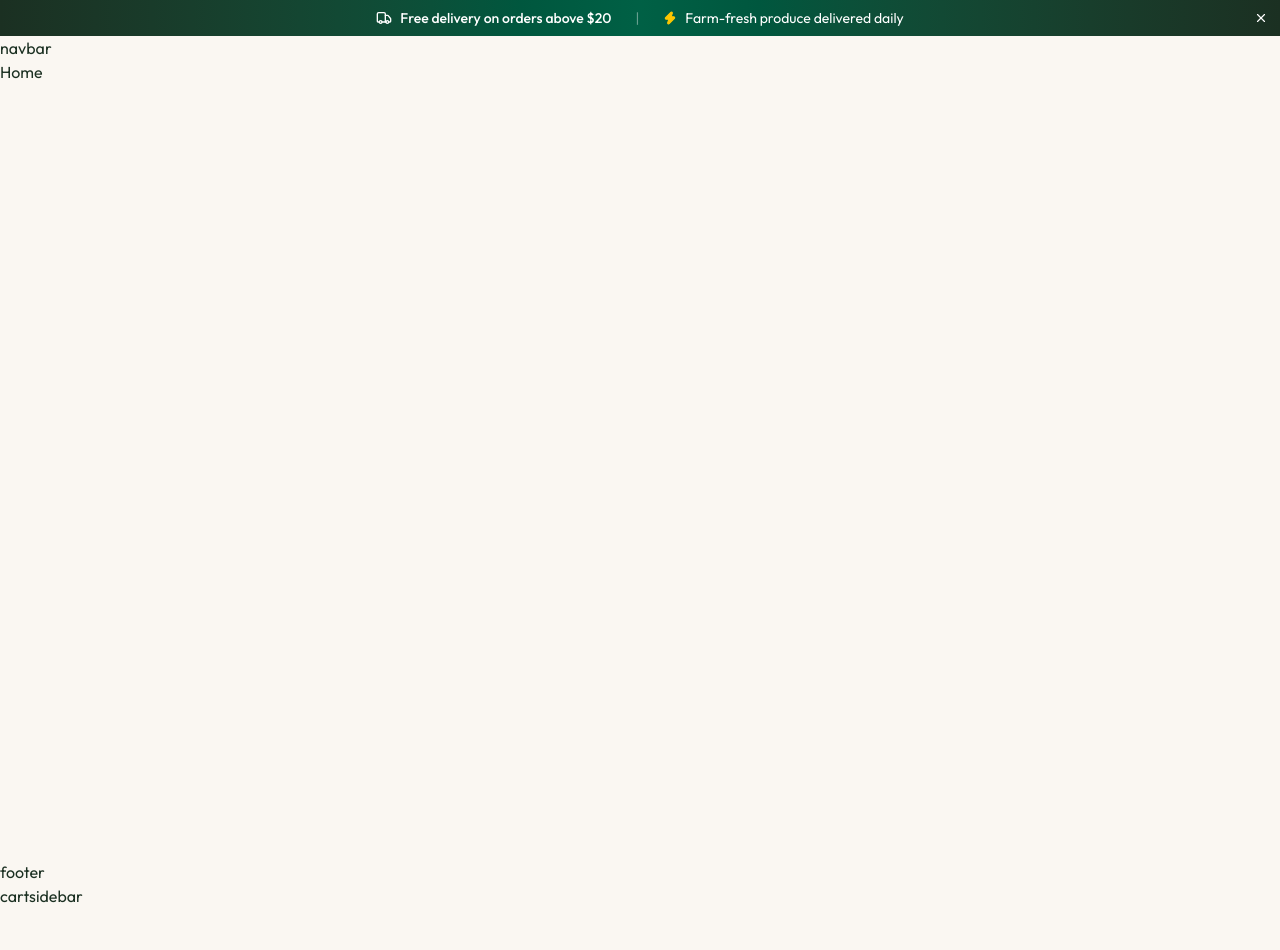
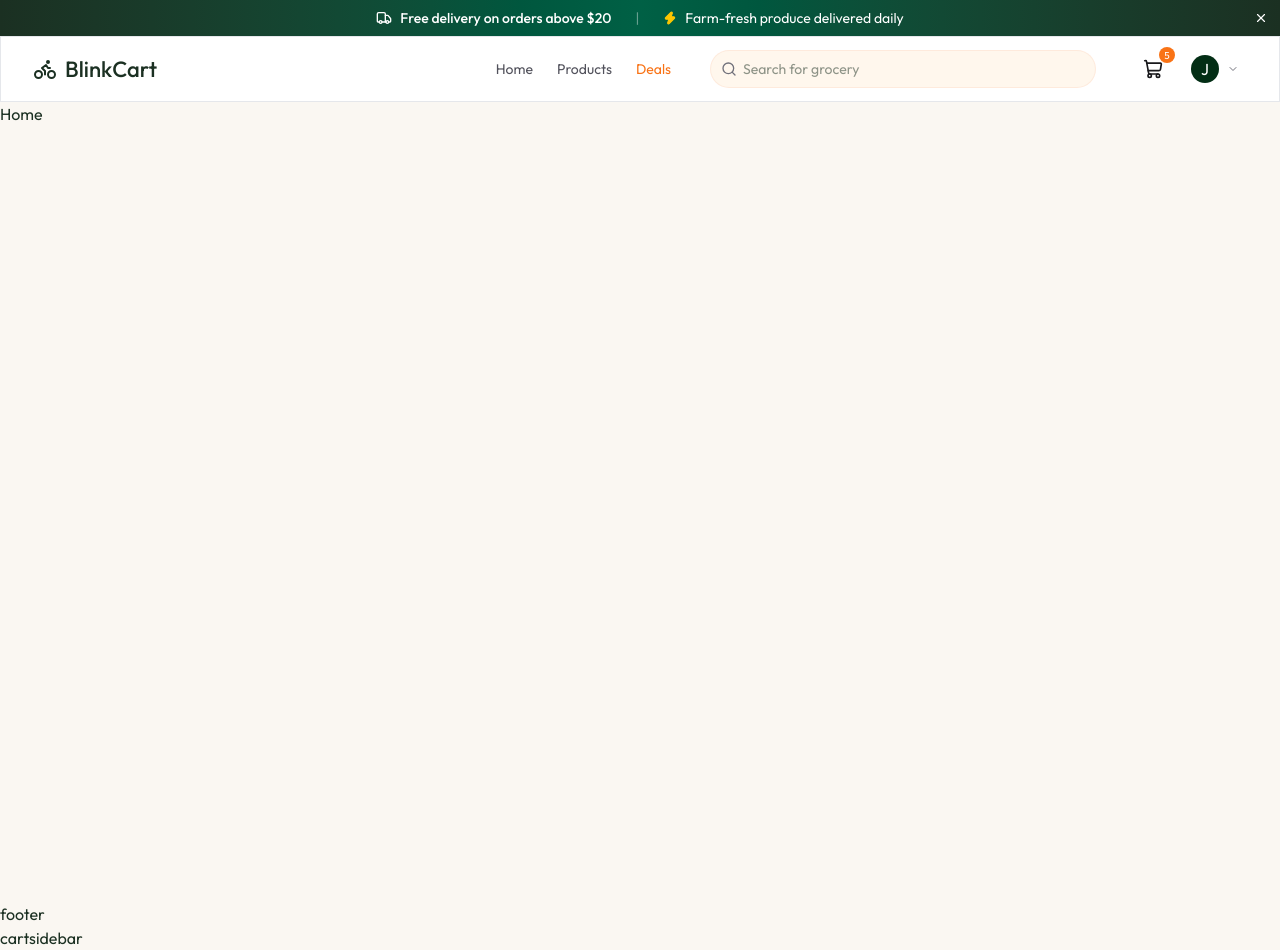
Before and after one commit to omprakash8788/Grocery-application-, a React (Vite) app in the folder client/: page / in a window 1280 px wide. Before the commit the page ends 908 px from the top, so only its background shows below. Built offline with nearby package versions, Linux system fonts and the light colour scheme.

Commit message:
[feat]: adding navbar

```diff
--- /dev/null
+++ b/client/src/components/Navbar.tsx
@@ -0,0 +1,221 @@
+import {
+  ArrowUpRightIcon,
+  BikeIcon,
+  ChevronDownIcon,
+  LogOutIcon,
+  MapPinIcon,
+  MenuIcon,
+  PackageIcon,
+  SearchIcon,
+  ShieldIcon,
+  ShoppingCartIcon,
+  UserIcon,
+  XIcon,
+} from "lucide-react";
+import React, { useState } from "react";
+import { Link, useNavigate } from "react-router-dom";
+
+const Navbar = () => {
+  const user: any = { name: "John", email: "john@gmail.com", isAdmin: true };
+//   const user: any = null; // Just for testing
+
+  const { cartCount, setIsCartOpen } = {
+    cartCount: 5,
+    setIsCartOpen: (_data: any) => {},
+  };
+  const [searchQuery, setSearchQuery] = useState("");
+  const [userMenuOpen, setUserMenuOpen] = useState(false);
+
+  const navigate = useNavigate();
+
+  const handleSearch=(e:React.SubmitEvent)=>{
+    e.preventDefault();
+    if(searchQuery.trim()){
+        navigate(`/search?q=${encodeURIComponent(searchQuery.trim())}`)
+        setSearchQuery("")
+    }
+  }
+
+  const handlelogout=()=>{
+    setUserMenuOpen(false)
+    navigate('/')
+  }
+
+  return (
+    <nav className="bg-white sticky top-0 z-50 border border-b border-app-border">
+      <div className="max-w-7xl mx-auto px-4 sm:px-6 lg:px-8 flex items-center justify-between h-16 gap-4">
+        {/* logo */}
+        <Link
+          to="/"
+          className="flex items-center gap-2 text-[22px] font-medium shrink-0"
+        >
+          <BikeIcon size={24} /> BlinkCart
+        </Link>
+        {/*  */}
+        <div className="w-full flex items-center justify-end gap-4 lg:gap-10">
+          {/* Nav Links -Desktop */}
+          <div className="hidden md:flex items-center gap-6 text-sm text-zinc-600">
+            <Link to="/">Home</Link>
+            <Link to="/products">Products</Link>
+            <Link to="/deals" className="text-app-orange">
+              Deals
+            </Link>
+          </div>
+          {/* Search section */}
+          <form onSubmit={handleSearch} className="hidden sm:flex flex-1 max-w-sm text-xs sm:text-sm">
+            <div className="relative w-full">
+              <SearchIcon className="absolute left-2.5 top-1/2 -translate-y-1/2 size-4 text-zinc-500" />
+              <input
+                type="text"
+                placeholder="Search for grocery"
+                value={searchQuery}
+                onChange={(e) => setSearchQuery(e.target.value)}
+                className="w-full pl-8 p-2 bg-orange-50 rounded-full ring ring-app-orange/15 focus:ring-app-orange/30"
+              />
+            </div>
+          </form>
+          {/* Right actions */}
+          <div className="flex items-center gap-3">
+            {/* Cart */}
+            <button
+              className="relative p-2 rounded-xl"
+              onClick={() => setIsCartOpen(true)}
+            >
+              {/* so when yiu click here it will open sidebar  wherr display the cart data*/}
+              <ShoppingCartIcon className="size-5 text-zinc-900" />
+              {cartCount > 0 && (
+                <span className="absolute -top-1 -right-1 size-4 bg-app-orange text-white text-[10px] rounded-full flex-center">
+                  {cartCount}
+                </span>
+              )}
+            </button>
+            {/* User */}
+            <div className="relative">
+              {user ? (
+                <button
+                  onClick={() => setUserMenuOpen(!userMenuOpen)}
+                  className="flex items-center gap-2 p-2 rounded-lg hover:bg-zinc-100 transition"
+                >
+                  <div className="size-7 rounded-full bg-green-950 text-white flex-center">
+                    {user.name.charAt(0).toUpperCase()}
+                  </div>
+
+                  <ChevronDownIcon className="size-3 text-zinc-500" />
+                </button>
+              ) : (
+                <div className="flex-center gap-2">
+                  <Link
+                    to="/login"
+                    className="hidden md:flex items-center gap-2 px-4 py-2 text-sm font-medium text-white bg-green-950 rounded-full hover:bg-green-900"
+                  >
+                    <UserIcon size={16} />
+                    Sign In
+                  </Link>
+
+                  {userMenuOpen ? (
+                    <XIcon
+                      className="md:hidden cursor-pointer"
+                      onClick={() => setUserMenuOpen(false)}
+                    />
+                  ) : (
+                    <MenuIcon
+                      className="md:hidden cursor-pointer"
+                      onClick={() => setUserMenuOpen(true)}
+                    />
+                  )}
+                </div>
+              )}
+
+              {/* Overlay */}
+              {userMenuOpen && (
+                <div
+                  className="fixed inset-0 z-40"
+                  onClick={() => setUserMenuOpen(false)}
+                />
+              )}
+
+              {/* Dropdown */}
+              {userMenuOpen && (
+                <div className="absolute right-0 mt-2.5 w-56 bg-white rounded-xl shadow-lg border border-app-border py-2 z-50 animate-fade-in">
+                  {/* User Info */}
+                  {user && (
+                    <div className="px-4 py-2 border-b border-app-border">
+                      <p className="text-sm font-medium text-zinc-900">
+                        {user.name}
+                      </p>
+                      <p className="text-xs text-zinc-500">{user.email}</p>
+                    </div>
+                  )}
+
+                  <div onClick={() => setUserMenuOpen(false)}>
+                    {/* Login */}
+                    {!user && (
+                      <Link to="/login" className="dropdown-link">
+                        <UserIcon size={16} />
+                        Sign In
+                      </Link>
+                    )}
+
+                    {/* Orders */}
+                    {user && (
+                      <Link to="/orders" className="dropdown-link">
+                        <PackageIcon size={16} />
+                        My Orders
+                      </Link>
+                    )}
+
+                    {/* Address */}
+                    {user && (
+                      <Link to="/addresses" className="dropdown-link">
+                        <MapPinIcon size={16} />
+                        Addresses
+                      </Link>
+                    )}
+
+                    {/* Products */}
+                    <Link to="/products" className="dropdown-link md:hidden">
+                      <ArrowUpRightIcon size={16} />
+                      Products
+                    </Link>
+
+                    {/* Deals */}
+                    <Link to="/deals" className="dropdown-link md:hidden">
+                      <ArrowUpRightIcon size={16} />
+                      Deals
+                    </Link>
+
+                    {/* Admin */}
+                    {user?.isAdmin && (
+                      <Link to="/admin/products" className="dropdown-link">
+                        <ShieldIcon
+                          size={16}
+                          className="text-app-orange-dark"
+                        />
+                        <span className="text-app-orange-dark">
+                          Admin Panel
+                        </span>
+                      </Link>
+                    )}
+
+                    {/* Logout */}
+                    {user && (
+                      <div className="border-t border-app-border pt-1">
+                        <button onClick={handlelogout} className="flex items-center gap-3 px-4 py-2.5 text-sm text-app-error hover:bg-red-50 w-full transition-colors">
+                          <LogOutIcon size={16} />
+                          Logout
+                        </button>
+                      </div>
+                    )}
+                  </div>
+                </div>
+              )}
+            </div>
+            {/* user stry end here  */}
+          </div>
+        </div>
+      </div>
+    </nav>
+  );
+};
+
+export default Navbar;
--- a/client/src/pages/AppLayout.tsx
+++ b/client/src/pages/AppLayout.tsx
@@ -1,12 +1,12 @@
 import { Outlet } from "react-router-dom";
 import Banner from "../components/Banner";
+import Navbar from "../components/Navbar";
 
 const AppLayout = () => {
   return (
     <>
-      {/* <p>banner</p> */}
       <Banner/>
-      <p>navbar</p>
+      <Navbar/>
       <main className="min-h-screen">
         <Outlet />
       </main>
```
